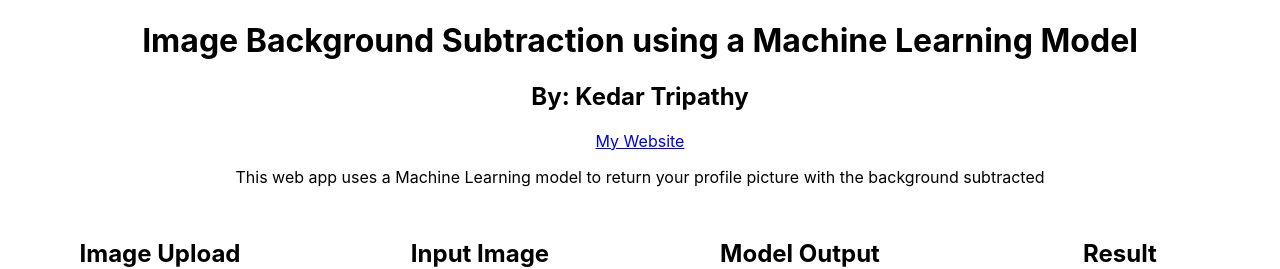
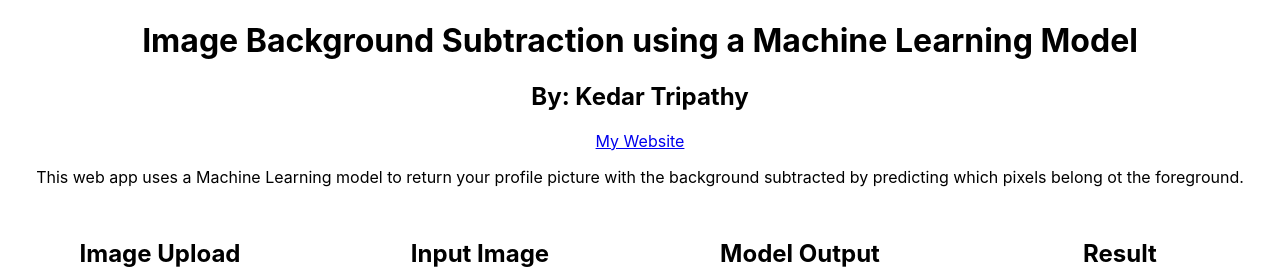
Before and after one commit to kedartripathy/Background_subtraction_frontend, a React (Create React App) app: page / in a window 1280 px wide. Shown: the top 269 px of the page. Built offline with nearby package versions, Linux system fonts and the light colour scheme; no server answers.

Commit message:
Add files via upload

```diff
--- a/src/App.js
+++ b/src/App.js
@@ -179,7 +179,7 @@ function App() {
         <h1>Image Background Subtraction using a Machine Learning Model</h1>
         <h2>By: Kedar Tripathy</h2>
         <a href="https://www.kedartripathy.com/" target="_blank" rel="external" hreflang="en" type="text/html">My Website</a>
-        <p>This web app uses a Machine Learning model to return your profile picture with the background subtracted</p>
+        <p>This web app uses a Machine Learning model to return your profile picture with the background subtracted by predicting which pixels belong ot the foreground.</p>
       </div>
 
       <div className='Content'>
```
